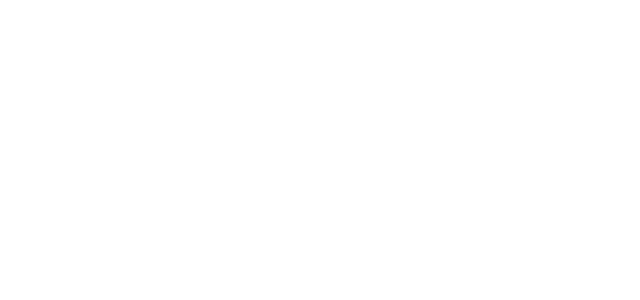
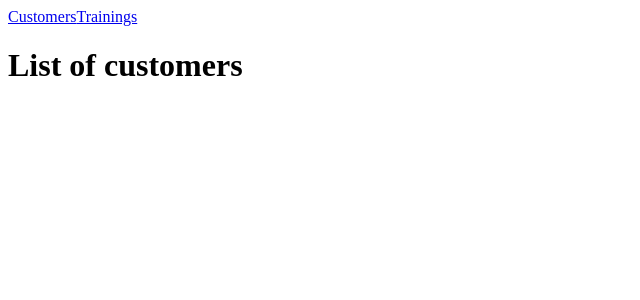
Before and after one commit to NicolasHEG/frontend-trainingcompany, a React (Vite) app: page / in a window 1280 px wide. Shown: the top 300 px of the page, without its empty margins (0-640 px from the left). Built offline with nearby package versions, Linux system fonts and the light colour scheme.

Commit message:
Create components for customers and training listing + Implement routing

```diff
--- a/package.json
+++ b/package.json
@@ -15,7 +15,8 @@
     "@mui/material": "^6.4.8",
     "ag-grid-react": "^33.2.1",
     "react": "^19.0.0",
-    "react-dom": "^19.0.0"
+    "react-dom": "^19.0.0",
+    "react-router-dom": "^7.4.0"
   },
   "devDependencies": {
     "@eslint/js": "^9.21.0",
--- a/src/App.tsx
+++ b/src/App.tsx
@@ -1,7 +1,14 @@
+import { Link, Outlet } from 'react-router-dom'
+
 function App() {
 
   return (
     <>
+      <nav>
+        <Link to="/">Customers</Link>
+        <Link to="/trainings">Trainings</Link>
+      </nav>
+      <Outlet />
     </>
   )
 }
--- /dev/null
+++ b/src/components/CustomerList.tsx
@@ -0,0 +1,7 @@
+export default function CustomerList() {
+    return(
+        <>
+            <h1>List of customers</h1>
+        </>
+    );
+}
--- /dev/null
+++ b/src/components/TrainingList.tsx
@@ -0,0 +1,7 @@
+export default function TrainingList() {
+    return(
+        <>
+            <h1>List of trainings</h1>
+        </>
+    );
+}
--- a/src/main.tsx
+++ b/src/main.tsx
@@ -1,9 +1,29 @@
 import { StrictMode } from 'react'
 import { createRoot } from 'react-dom/client'
 import App from './App.tsx'
+import { createBrowserRouter, RouterProvider } from 'react-router-dom'
+import CustomerList from './components/CustomerList.tsx'
+import TrainingList from './components/TrainingList.tsx'
+
+const router = createBrowserRouter([
+  {
+    path: "/",
+    element: <App />,
+    children: [
+      {
+        element: <CustomerList />,
+        index: true
+      },
+      {
+        path: "/trainings",
+        element: <TrainingList />
+      }
+    ]
+  }
+])
 
 createRoot(document.getElementById('root')!).render(
   <StrictMode>
-    <App />
+    <RouterProvider router={router} />
   </StrictMode>,
 )
```
Also changed, not shown: 1 other file (tests, documents, lock files or other folders).
